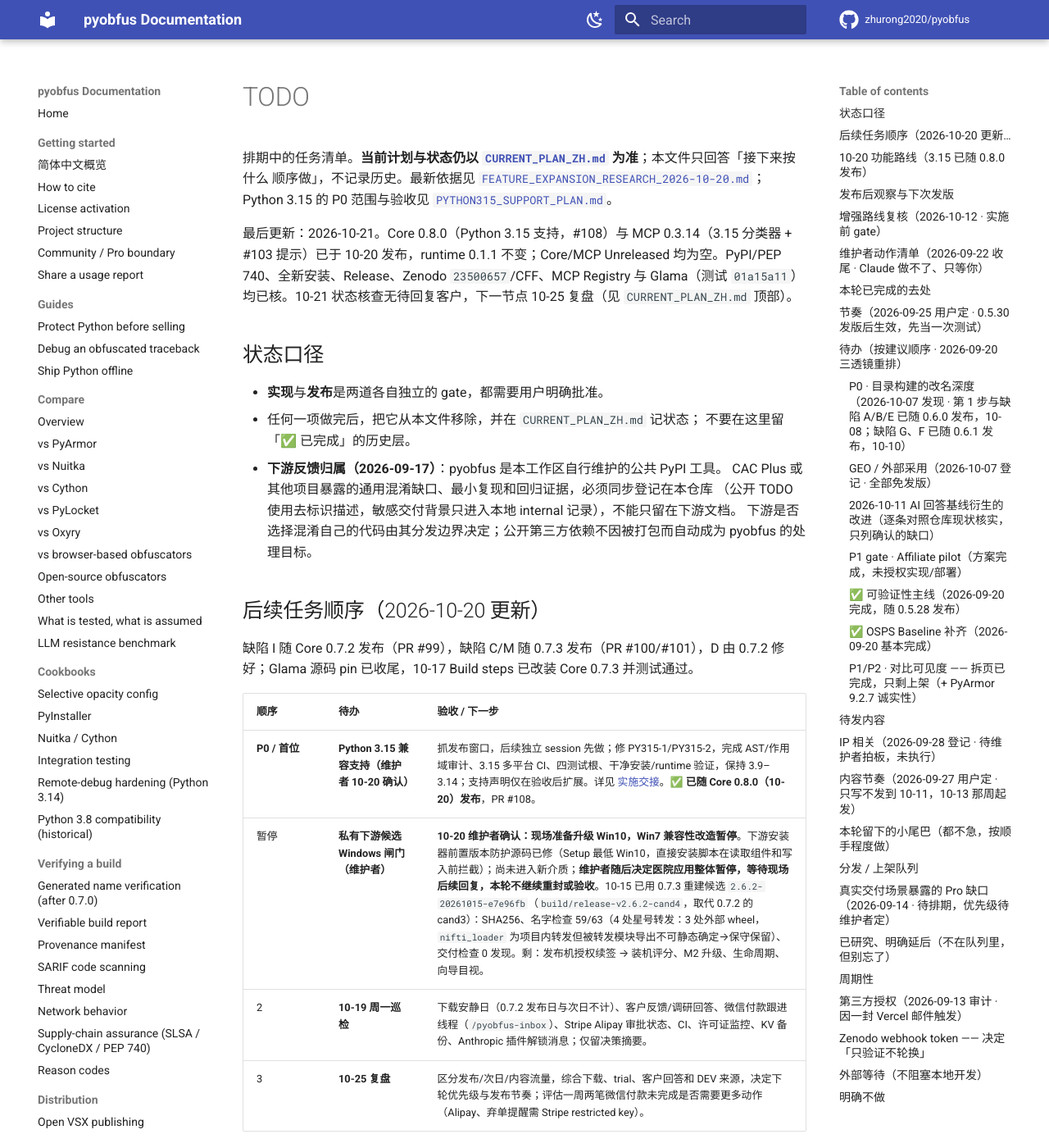
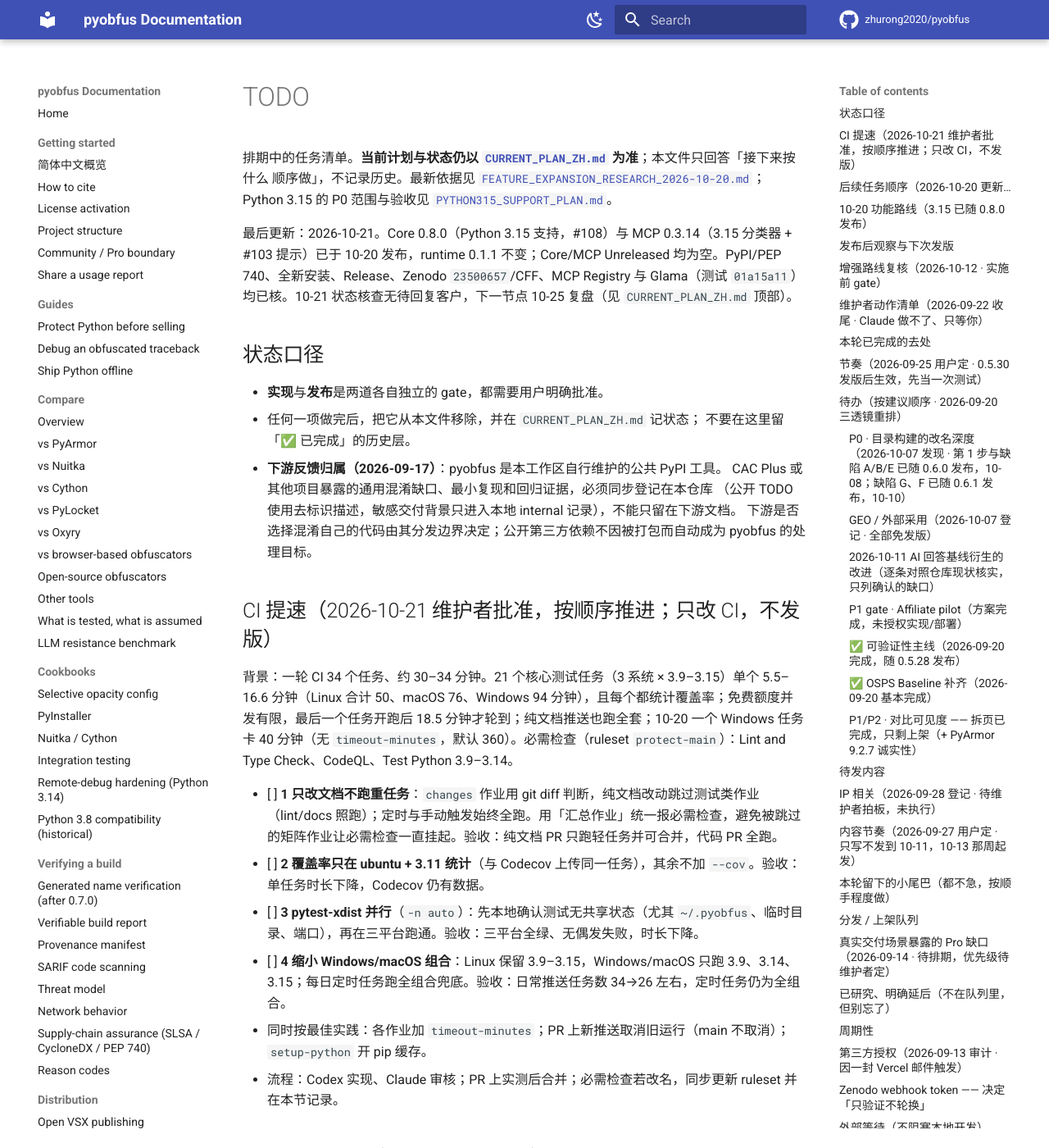
Before and after one commit to zhurong2020/pyobfus, an MkDocs documentation site: the page built from docs/TODO.md, in a window 1280 px wide and 1400 px high. Shown: the whole window at 82% size. Built offline with MkDocs 1.6.1 and Material for MkDocs 9.7.7, drawn with Linux system fonts in a browser that asks for light colours; comment, search, counter and statistics services are not loaded.

Commit message:
docs(todo): record approved CI speed-up plan (4 steps)
Co-Authored-By: Claude Opus 5.5 <noreply@anthropic.com>

```diff
--- a/docs/TODO.md
+++ b/docs/TODO.md
@@ -17,6 +17,17 @@
   （公开 TODO 使用去标识描述，敏感交付背景只进入本地 internal 记录），不能只留在下游文档。
   下游是否选择混淆自己的代码由其分发边界决定；公开第三方依赖不因被打包而自动成为
   pyobfus 的处理目标。
+
+## CI 提速（2026-10-21 维护者批准，按顺序推进；只改 CI，不发版）
+
+背景：一轮 CI 34 个任务、约 30–34 分钟。21 个核心测试任务（3 系统 × 3.9–3.15）单个 5.5–16.6 分钟（Linux 合计 50、macOS 76、Windows 94 分钟），且每个都统计覆盖率；免费额度并发有限，最后一个任务开跑后 18.5 分钟才轮到；纯文档推送也跑全套；10-20 一个 Windows 任务卡 40 分钟（无 `timeout-minutes`，默认 360）。必需检查（ruleset `protect-main`）：Lint and Type Check、CodeQL、Test Python 3.9–3.14。
+
+- [ ] **1 只改文档不跑重任务**：`changes` 作业用 git diff 判断，纯文档改动跳过测试类作业（lint/docs 照跑）；定时与手动触发始终全跑。用「汇总作业」统一报必需检查，避免被跳过的矩阵作业让必需检查一直挂起。验收：纯文档 PR 只跑轻任务并可合并，代码 PR 全跑。
+- [ ] **2 覆盖率只在 ubuntu + 3.11 统计**（与 Codecov 上传同一任务），其余不加 `--cov`。验收：单任务时长下降，Codecov 仍有数据。
+- [ ] **3 pytest-xdist 并行**（`-n auto`）：先本地确认测试无共享状态（尤其 `~/.pyobfus`、临时目录、端口），再在三平台跑通。验收：三平台全绿、无偶发失败，时长下降。
+- [ ] **4 缩小 Windows/macOS 组合**：Linux 保留 3.9–3.15，Windows/macOS 只跑 3.9、3.14、3.15；每日定时任务跑全组合兜底。验收：日常推送任务数 34→26 左右，定时任务仍为全组合。
+- 同时按最佳实践：各作业加 `timeout-minutes`；PR 上新推送取消旧运行（main 不取消）；`setup-python` 开 pip 缓存。
+- 流程：Codex 实现、Claude 审核；PR 上实测后合并；必需检查若改名，同步更新 ruleset 并在本节记录。
 
 ## 后续任务顺序（2026-10-20 更新）
 
```
